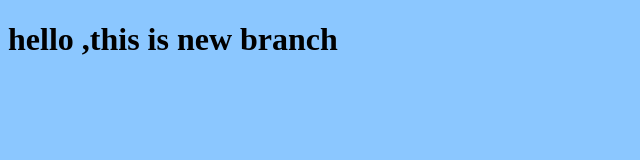
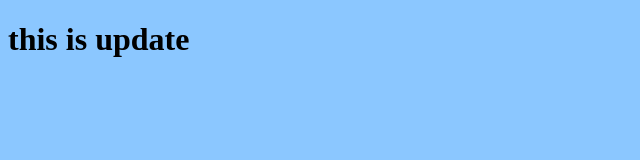
Before and after one commit to Abdullaha2002/myproject, a plain HTML site: page index.html in a window 1280 px wide. Shown: the whole page, without its empty margins (0-640 px from the left). Drawn offline with Linux system fonts and the light colour scheme.

Commit message:
edit the html

```diff
--- a/index.html
+++ b/index.html
@@ -7,7 +7,7 @@
     <link rel="stylesheet" href="style.css">
 </head>
 <body>
-    <h1>hello ,this is new branch</h1>
+    <h1>this is update</h1>
     <script src="app.js"></script>
 </body>
 </html>
```
